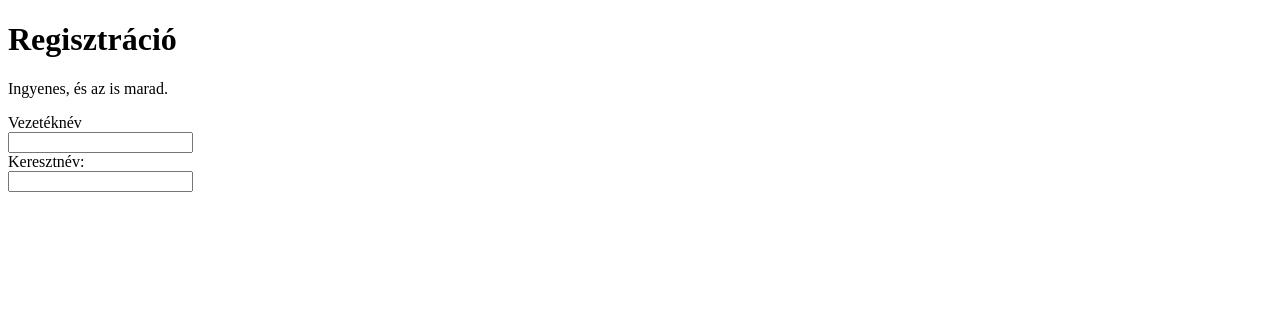
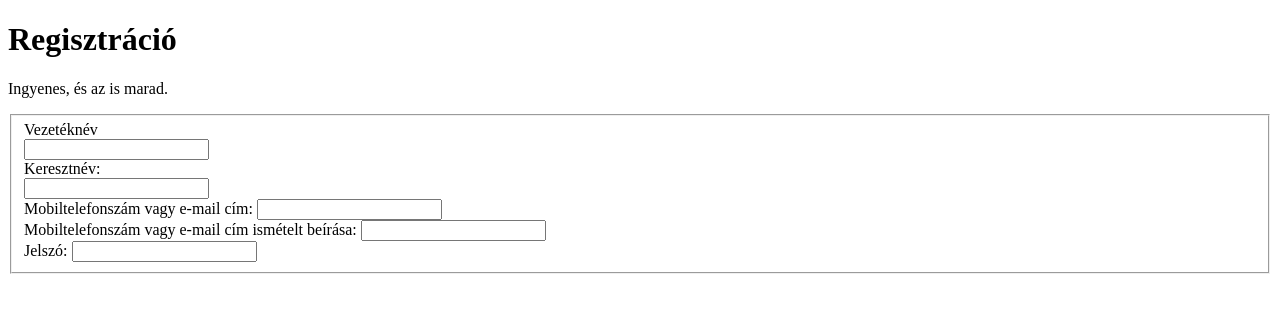
Before and after one commit to bendiii/regisztracio1, a plain HTML site: page index.html in a window 1280 px wide. Drawn offline with Linux system fonts and the light colour scheme.

Commit message:
Update index.html

```diff
--- a/index.html
+++ b/index.html
@@ -13,7 +13,17 @@
 
 <h1>Regisztráció</h1>
 <p>Ingyenes, és az is marad.</p>
+
+<fieldset>
 <label for="fname">Vezetéknév</label> <br>
   <input type="text" id="gigachad" name="gigachad"> <br>
   <label for="lname">Keresztnév:</label> <br>
   <input type="lname" id="tate" name="tate"><br>
+  Mobiltelefonszám vagy e-mail cím:
+  <input type="tel"> <br>
+  Mobiltelefonszám vagy e-mail cím ismételt beírása:
+  <input type="tel"> <br>
+  Jelszó:
+  <input type="password"> <br>
+
+</fieldset>
```
